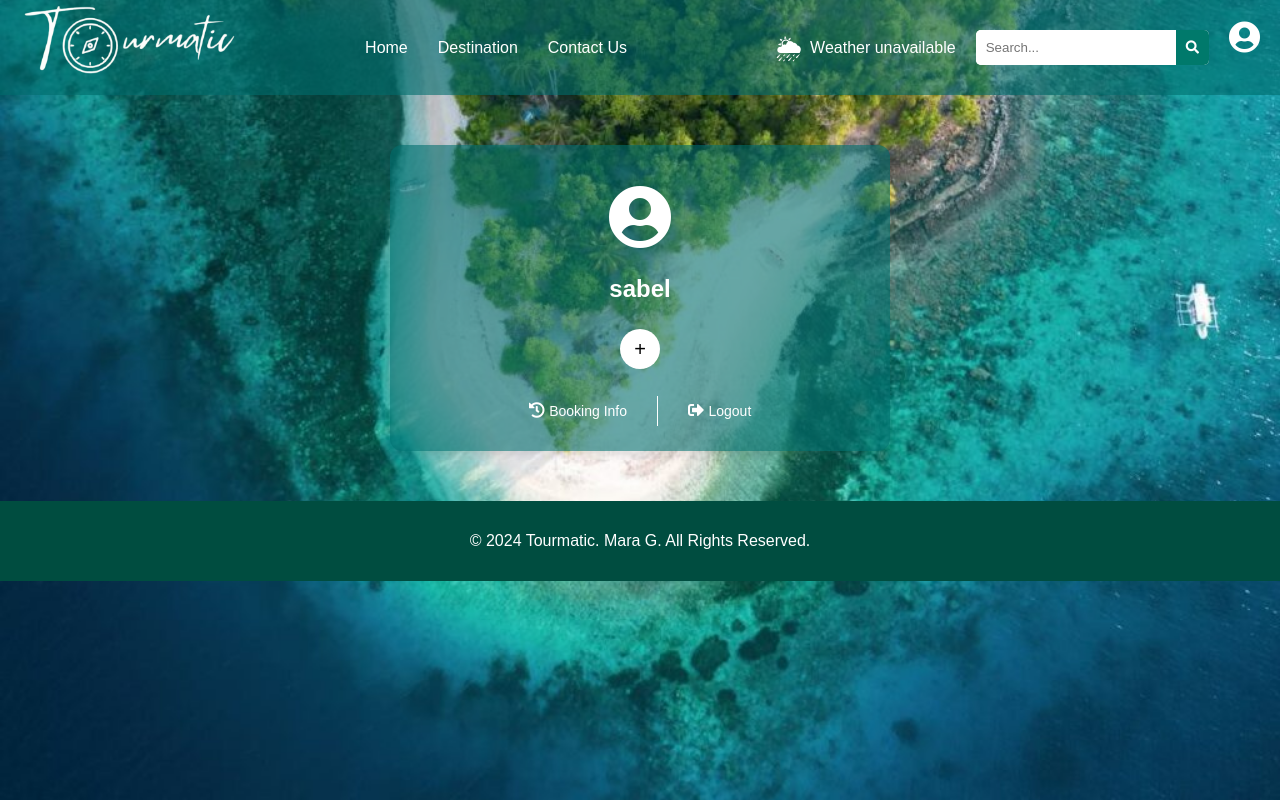
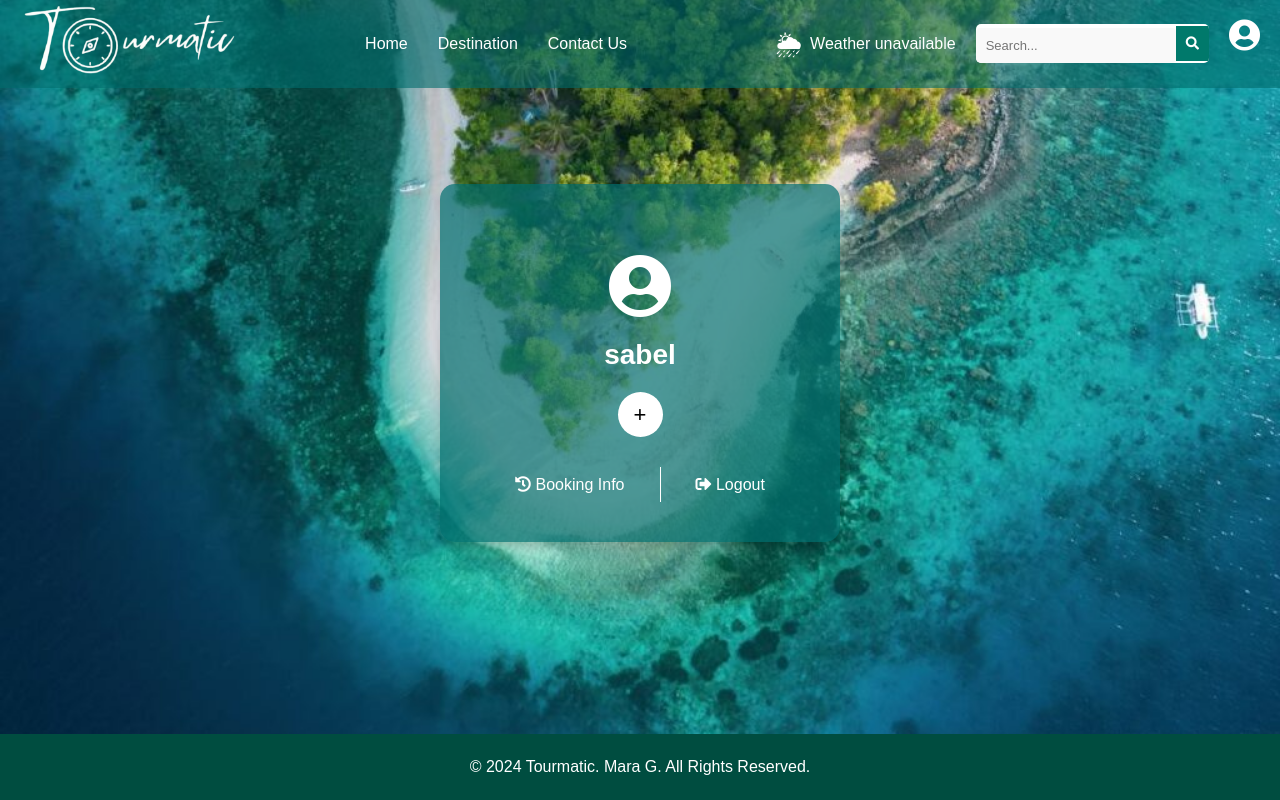
Before and after one commit to lyx-f/Tourism1, a PHP site: page /tourism/website/pages/user-profile.php in a window 1280 px wide. Run offline with PHP 8.4, Linux system fonts and the light colour scheme; a user stored in the database is signed in.

Commit message:
Update user-profile.css

```diff
--- a/assets/css/user-profile.css
+++ b/assets/css/user-profile.css
@@ -2,41 +2,53 @@
 body {
     font-family: Arial, sans-serif;
     color: #fff;
-    line-height: 2.5;
-
+    line-height: 1.6;
+    display: flex;
+    flex-direction: column;
+    min-height: 100vh;
+    background-color: #f4f4f4;
 }
 
-  .profile-container {
-    max-width: 500px;
-    margin: 50px auto;
-    background-color: rgba(0, 109, 109, 0.6);
-    border-radius: 12px;
-    box-shadow: 0 4px 8px rgba(0, 0, 0, 0.1);
-    overflow: hidden;
+/* Main content wrapper */
+.main-content {
+    flex: 1;
+    display: flex;
+    justify-content: center;
+    align-items: center;
     padding: 20px;
-    text-align: center;
 }
 
+/* Profile container */
+.profile-container {
+    width: 400px;
+    background-color: rgba(0, 109, 109, 0.7);
+    border-radius: 15px;
+    box-shadow: 0 5px 10px rgba(0, 0, 0, 0.15);
+    overflow: hidden;
+    padding: 40px;
+    text-align: center;
+    margin: auto;
+}
 
 .profile {
     text-align: center;
-    margin: 20px 0;
+    margin: 30px 0;
 }
 
 .profile-icon {
     color: #fff;
-    margin-bottom: 10px;
+    margin-bottom: 15px;
 }
 
 .profile h2 {
-    font-size: 24px;
-    margin-bottom: 10px;
+    font-size: 28px;
+    margin-bottom: 15px;
 }
 
 .toggle-btn {
-    font-size: 20px;
-    width: 40px;
-    height: 40px;
+    font-size: 22px;
+    width: 45px;
+    height: 45px;
     background-color: #fff;
     color: #000;
     border: none;
@@ -48,15 +60,15 @@
     background-color: #444444e0;
 }
 
+/* Icon Row */
 .icon-row {
     display: flex;
     justify-content: center;
     align-items: center;
-    gap: 30px; /* Adjust spacing between items */
-    margin-top: 20px;
+    gap: 35px;
+    margin-top: 25px;
 }
 
-/* Icon item styling */
 .icon-item {
     display: flex;
     flex-direction: column;
@@ -65,79 +77,105 @@
     color: #fff;
 }
 
-
-
 .icon-item span {
-    font-size: 14px;
-    margin-top: 5px;
+    font-size: 16px;
+    margin-top: 8px;
 }
 
 .icon-item:hover {
     color: #444444e0;
 }
+
 .icon-item a {
-  display: inline-flex; /* Restrict to the icon and text */
+  display: inline-flex;
   flex-direction: column;
   align-items: center;
 }
 
-
 /* Separator between icons */
 .separator {
     width: 1px;
-    height: 30px;
-    background-color: #fff; /* White separator */
+    height: 35px;
+    background-color: #fff;
 }
 
-
-  .form-container {
-    display: none;
-    margin-top: 20px;
+/* Form Container - Smaller but Maintains Structure */
+.main-container {
+    max-width: 450px; /* Slightly smaller */
+    margin: 30px auto;
+    padding: 12px;
+    background-color: rgba(0, 109, 109, 0.9);
+    border-radius: 8px;
+    box-shadow: 0 0 8px rgba(0, 0, 0, 0.1);
 }
 
-  .form-container label {
-    display: block;
-    text-align: left;
-    margin: 10px 0 5px;
-    font-size: 14px;
+.main-container h4 {
+    text-align: center;
+    margin-bottom: 15px;
+    color: #fff;
+    font-size: 16px; /* Smaller heading */
 }
 
-  .form-container input {
-    width: 100%;
-    padding: 10px;
-    margin-bottom: 15px;
-    border: 1px solid #ccc;
-    border-radius: 5px;
+/* Labels - Smaller but Still Readable */
+label {
+    display: block;
+    font-weight: bold;
+    margin-top: 8px;
+    font-size: 13px;
 }
 
+/* Inputs, Selects, Textareas - More Compact */
+input, select, textarea {
+    width: 100%;
+    padding: 6px 8px; /* Reduce padding */
+    margin-top: 4px;
+    border: 1px solid #ccc;
+    border-radius: 4px;
+    font-size: 13px; /* Reduce font size */
+    color: #333;
+    background-color: #f9f9f9;
+}
+
+/* Textarea - Shorter Height */
+textarea {
+    height: 50px;
+    resize: vertical;
+}
+
+/* Form Row - Adjust Spacing */
+.form-row {
+    display: flex;
+    gap: 12px; /* Reduce gap */
+}
+
+/* Form Group - Keep It Responsive */
+.form-row .form-group {
+    flex: 1;
+    min-width: 180px; /* Prevents overflow */
+}
+
+/* Submit Button - Smaller but Clickable */
 .submit-btn {
     background-color: #000;
     color: #fff;
     border: none;
-    padding: 10px 15px;
-    border-radius: 5px;
+    padding: 8px 14px; /* Reduce padding */
+    border-radius: 4px;
     cursor: pointer;
+    display: block;
+    width: 100%;
+    margin-top: 15px;
+    font-size: 14px;
 }
 
 .submit-btn:hover {
     background-color: #444;
 }
-textarea#description {
+
+/* Footer */
+footer {
     width: 100%;
-  height: 150px;
-  padding: 10px;
-  margin-top: 10px;
-  margin-bottom: 20px;
-  border: 1px solid #ccc;
-  border-radius: 5px;
-  font-size: 14px;
-  color: #333;
-  background-color: #f9f9f9;
-  resize: vertical;
+    text-align: center;
+    padding: 20px 0;
+    margin-top: auto;
 }
-
-textarea#description:focus {
-  outline: none;
-  border-color: #007bff;
-  box-shadow: 0 0 5px rgba(0, 123, 255, 0.5);
-}
```
Lines whose indentation alone changed are shown as unchanged.
